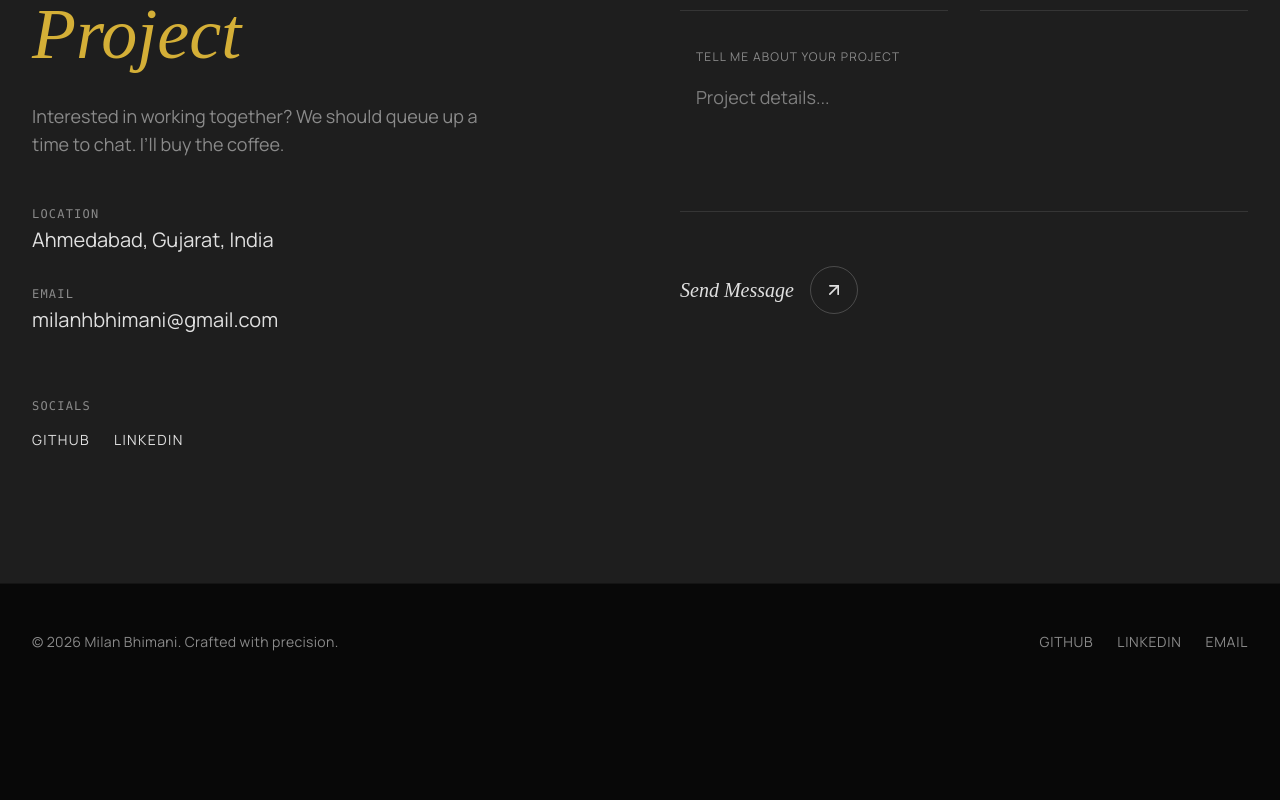
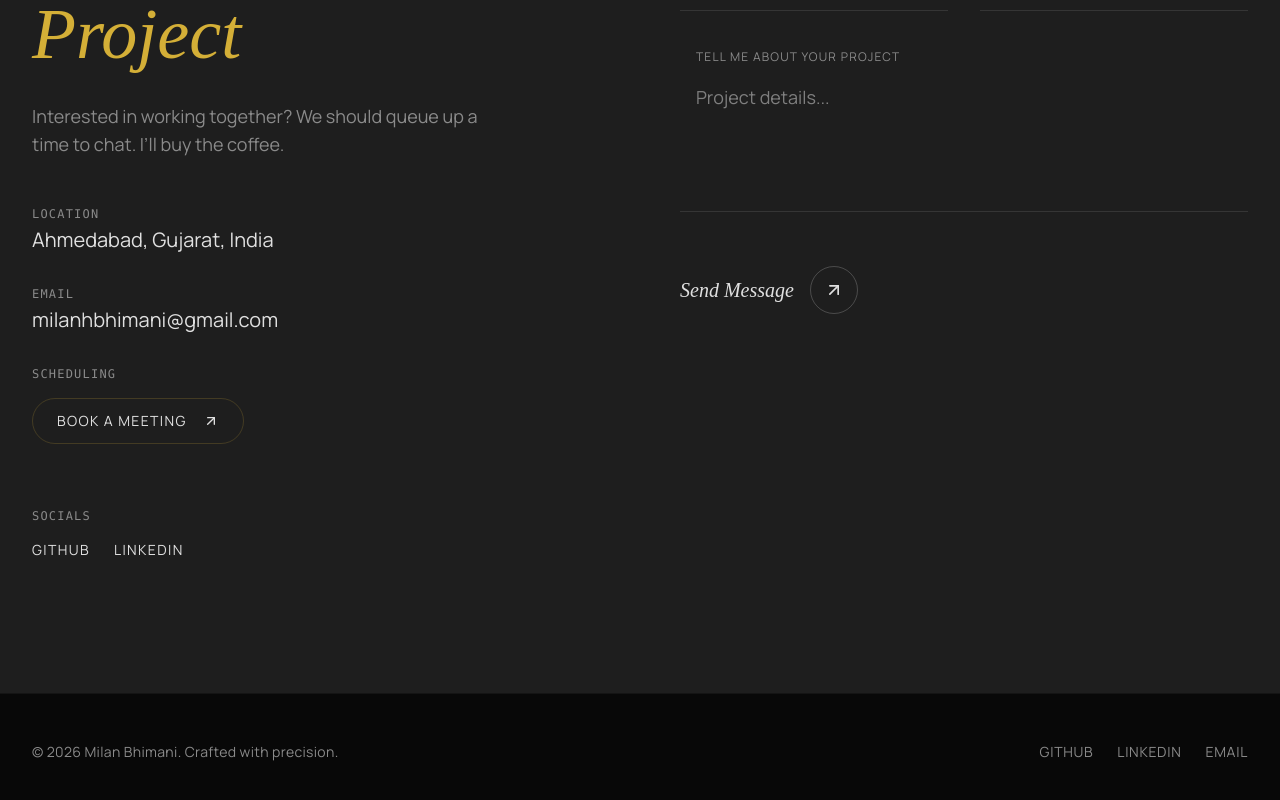
Before and after one commit to Milan-Bhimani/Portfolio, a React (Vite) app: page / in a window 1280 px wide. Shown: the part 4362-5162 px from the top of the page. Before the commit the page ends 5062 px from the top, so only its background shows below. Built offline with nearby package versions, Linux system fonts and the light colour scheme; a web font is replaced by a local one.

Commit message:
trying new design

```diff
--- a/src/components/Contact.jsx
+++ b/src/components/Contact.jsx
@@ -49,6 +49,20 @@ const Contact = () => {
                 <div className="space-y-8">
                     <ContactDetail label="Location" value={resumeData.personal.location} />
                     <ContactDetail label="Email" value={resumeData.personal.email} href={`mailto:${resumeData.personal.email}`} />
+
+                    <div>
+                        <span className="text-xs font-mono uppercase tracking-widest text-foreground-muted mb-4 block">Scheduling</span>
+                        <a
+                            href="https://cal.com/milan-nmvatl/"
+                            target="_blank"
+                            rel="noreferrer"
+                            className="group inline-flex items-center gap-4 px-6 py-3 border border-primary/20 rounded-full hover:bg-primary hover:text-black transition-all duration-300"
+                        >
+                            <span className="text-sm uppercase tracking-widest">Book a Meeting</span>
+                            <ArrowUpRight className="w-4 h-4" />
+                        </a>
+                    </div>
+
                     <div className="pt-8">
                         <span className="text-xs font-mono uppercase tracking-widest text-foreground-muted mb-4 block">Socials</span>
                         <div className="flex gap-6">
```
